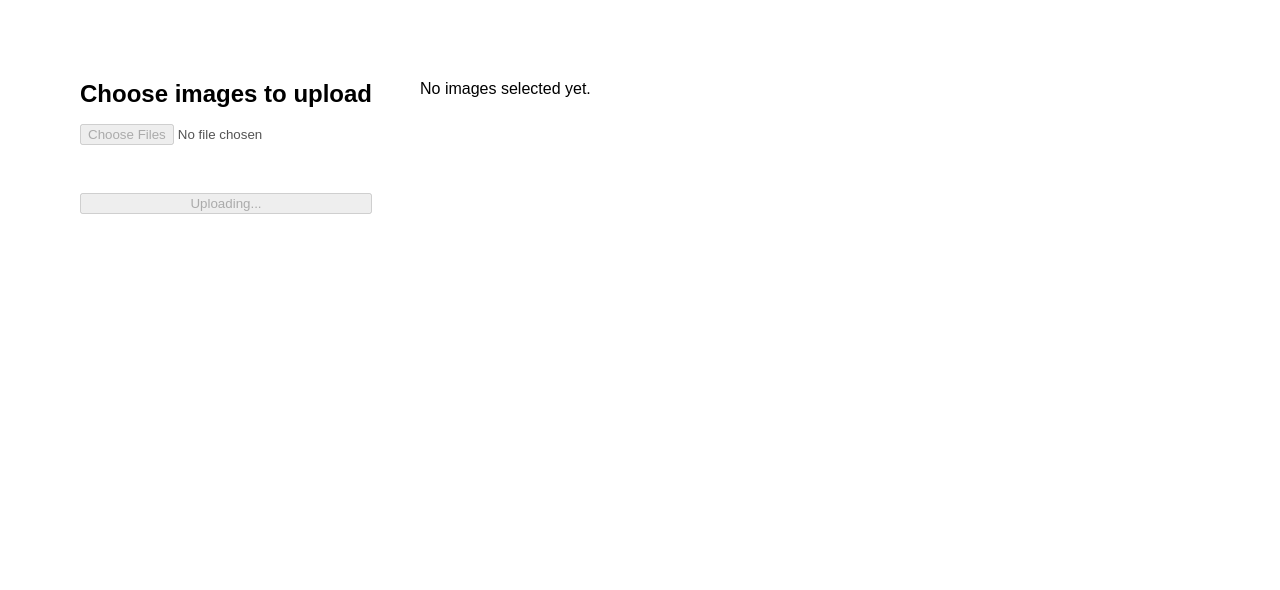
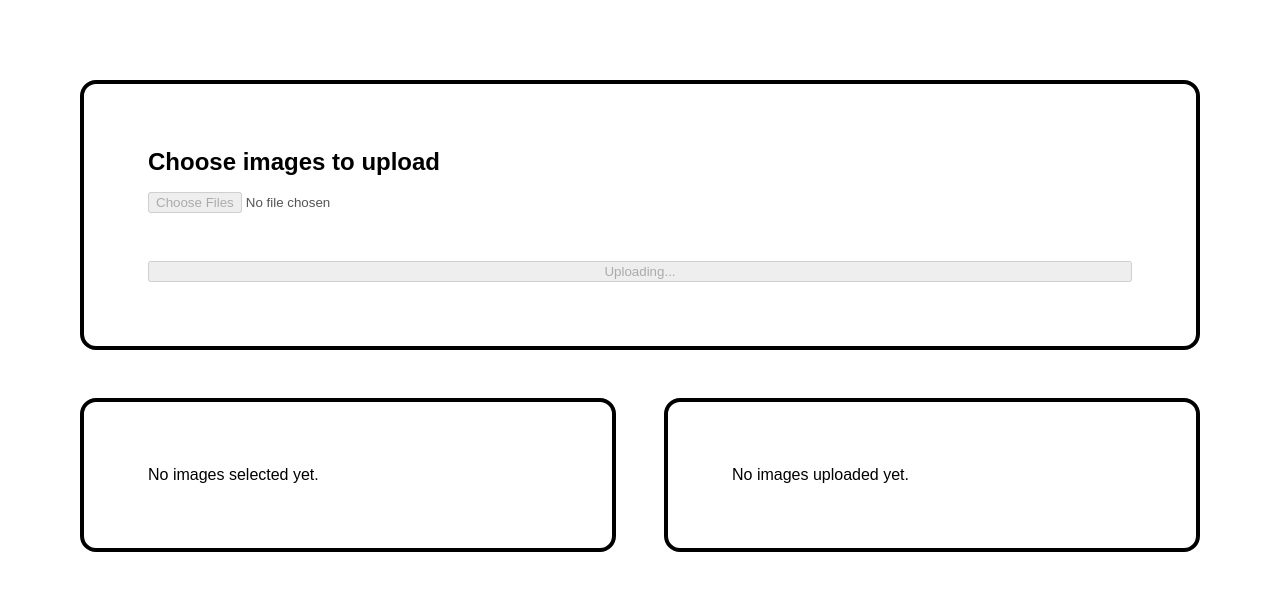
Before and after one commit to bradgarropy/cloudinary-upload-demo, a website built with Vite: page index.html in a window 1280 px wide. Both pictures are taken after a click on the button "Upload". Built offline with nearby package versions, Linux system fonts and the light colour scheme; no server answers.

Commit message:
better layout.

```diff
--- a/index.html
+++ b/index.html
@@ -9,8 +9,13 @@
     </head>
 
     <body>
-        <div id="app">
-            <form id="upload" method="post" enctype="multipart/form-data">
+        <div class="layout">
+            <form
+                class="area"
+                id="upload"
+                method="post"
+                enctype="multipart/form-data"
+            >
                 <label for="images">Choose images to upload</label>
 
                 <input
@@ -24,8 +29,12 @@
                 <button id="submit" type="submit">Upload</button>
             </form>
 
-            <div id="preview">
+            <div id="imagesToUpload" class="area">
                 <span>No images selected yet.</span>
+            </div>
+
+            <div id="uploadedImages" class="area">
+                <span>No images uploaded yet.</span>
             </div>
         </div>
 
--- a/src/style.css
+++ b/src/style.css
@@ -3,17 +3,10 @@ body {
     font-family: sans-serif;
 }
 
-#app {
-    display: grid;
-    grid-template-columns: auto 1fr;
-    gap: 3rem;
-    justify-items: top;
-    margin: 5rem;
-}
-
 #upload {
     display: grid;
     align-content: start;
+    grid-column: 1 / span 2;
 }
 
 #upload label {
@@ -26,6 +19,20 @@ body {
     margin-bottom: 3rem;
 }
 
-#preview ul {
+#imagesToUpload ul {
     margin: 0;
 }
+
+.layout {
+    display: grid;
+    grid-template-columns: repeat(2, 1fr);
+    grid-template-rows: repeate(2, auto);
+    gap: 3rem;
+    margin: 5rem;
+}
+
+.area {
+    border: 0.25rem solid black;
+    border-radius: 1rem;
+    padding: 4rem;
+}
--- a/src/upload.ts
+++ b/src/upload.ts
@@ -9,12 +9,14 @@ const setupForm = () => {
 }
 
 const handleChange = async (event: Event) => {
-    const preview = document.getElementById("preview") as HTMLParagraphElement
+    const imagesToUpload = document.getElementById(
+        "imagesToUpload",
+    ) as HTMLParagraphElement
 
     const {files} = event.target as HTMLInputElement
 
     if (!files || files.length === 0) {
-        preview.innerHTML = "No images selected yet."
+        imagesToUpload.innerHTML = "No images selected yet."
         return
     }
 
@@ -24,7 +26,7 @@ const handleChange = async (event: Event) => {
         const selectedImage = document.createElement("li")
         selectedImage.innerHTML = file.name
         imageList.appendChild(selectedImage)
-        preview.innerHTML = imageList.outerHTML
+        imagesToUpload.innerHTML = imageList.outerHTML
     }
 }
 
@@ -35,7 +37,9 @@ const handleSubmit = async (event: SubmitEvent) => {
     const form = event.target as HTMLFormElement
     const button = form.querySelector("#submit") as HTMLButtonElement
     const input = form.querySelector("#images") as HTMLInputElement
-    const preview = document.getElementById("preview") as HTMLParagraphElement
+    const imagesToUpload = document.getElementById(
+        "imagesToUpload",
+    ) as HTMLParagraphElement
 
     const formData = new FormData(form)
     const images = formData.getAll("images")
@@ -57,7 +61,7 @@ const handleSubmit = async (event: SubmitEvent) => {
 
     // reset form
     form.reset()
-    preview.innerHTML = "No images selected yet."
+    imagesToUpload.innerHTML = "No images selected yet."
 }
 
 const uploadFile = async (file: File) => {
```
